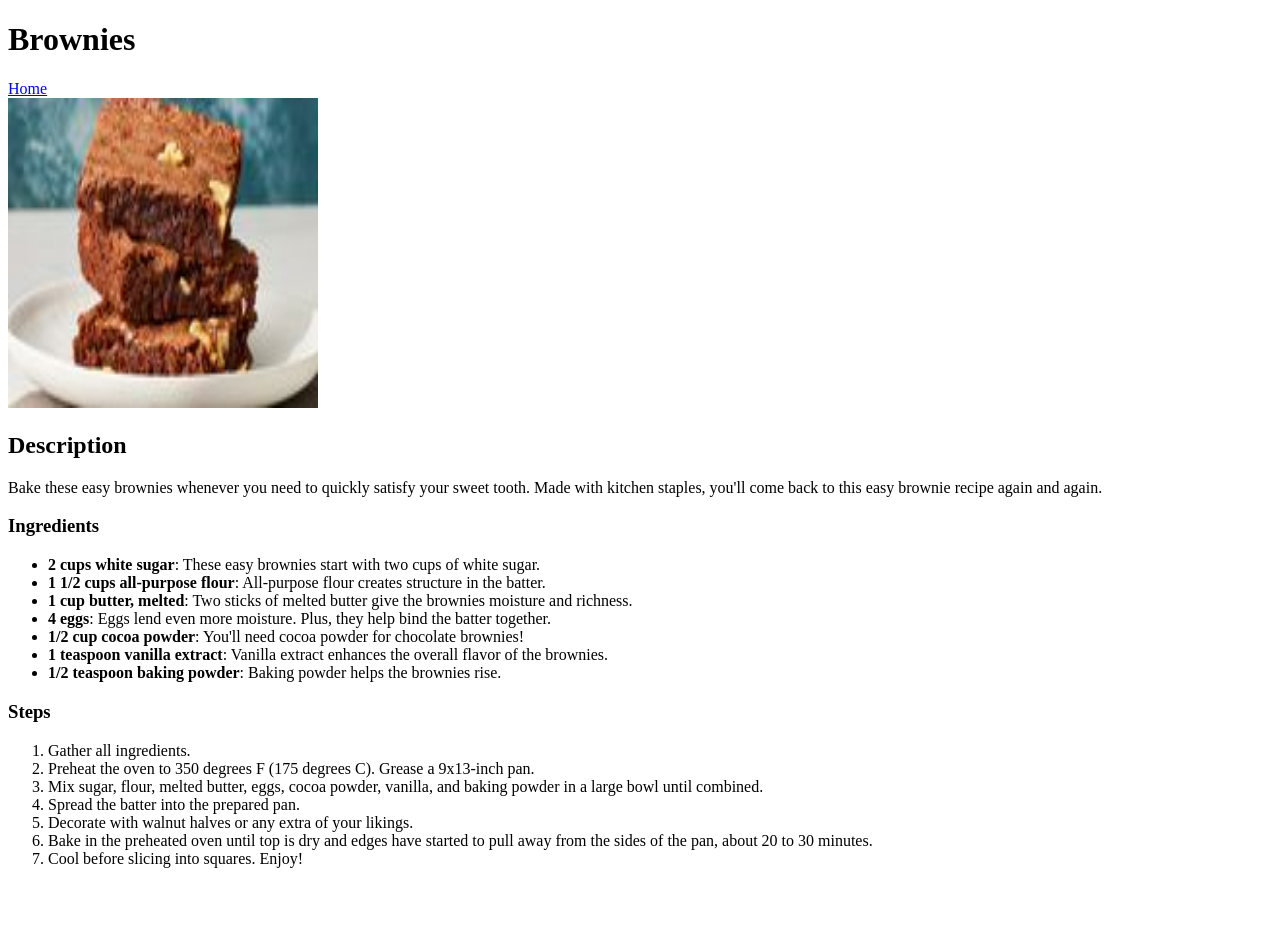
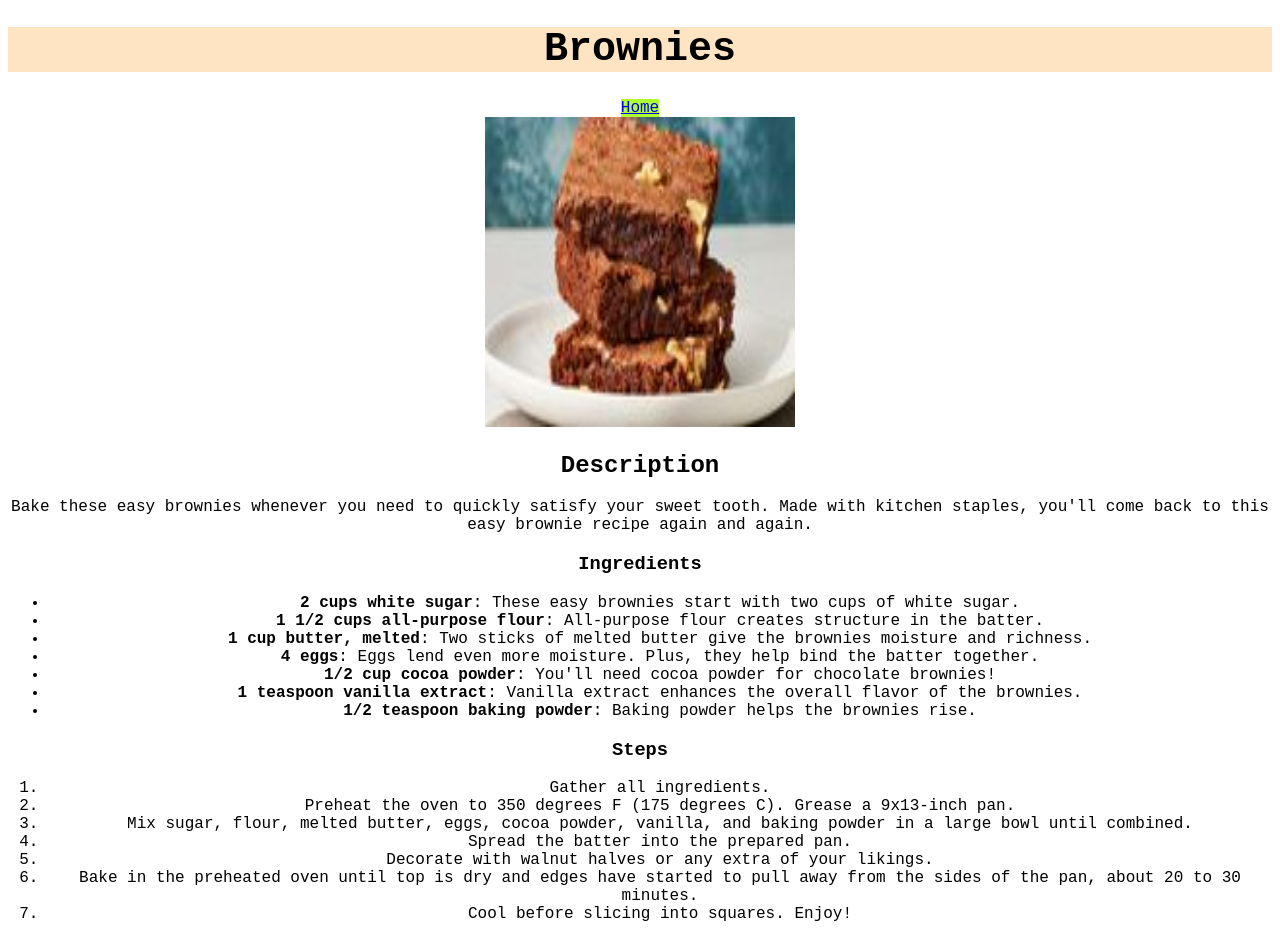
Before and after one commit to AbdulkarimMziya/odin-recipes, a plain HTML site: page recipes/browney.html in a window 1280 px wide. Before the commit the page ends 884 px from the top, so only its background shows below. Drawn offline with Linux system fonts and the light colour scheme.

Commit message:
Added Styling to make recipe page engaging
recipe title styled by inheritance css technique to match main nav background color
aligned typography at the center to maximize area of focus
renamed style.css

```diff
--- a/recipes/browney.html
+++ b/recipes/browney.html
@@ -1,13 +1,14 @@
 <!DOCTYPE html>
 <html lang="en">
 <head>
+    <link href="../styles/style.css" rel="stylesheet">
     <meta charset="UTF-8">
     <meta name="viewport" content="width=device-width, initial-scale=1.0">
     <title>Brownies</title>
 </head>
 <body>
-    <h1>Brownies</h1>
-    <a href="../index.html">Home</a>
+    <h1 class="recipe-title fancy">Brownies</h1>
+    <a class="nav" href="../index.html">Home</a>
     <br>
     <img src="../img/brownies.jpg" alt="Image of delicious brownies" height="310" width="310">
 
--- a/styles/homepage-style.css
+++ b/styles/style.css
@@ -3,18 +3,20 @@
     font-family: 'Courier New', Courier, monospace;
 }
 
-.title{
+.title, .recipe-title{
     font-size: 40px;
     font-weight: bolder;
 }
 
-
-.menu li{
+.nav{
+    background-color: greenyellow;
+}
+.menu li, .recipe-title{
     background-color: beige;
 }
 .menu a{
     font-size: 1.3rem;
 }
-.menu .odd{
+.menu .odd, .recipe-title.fancy{
     background-color: bisque;
 }
```
Also changed, not shown: index.html (+1 -1 lines), recipes/butter-chicken.html (+3 -2 lines), recipes/egg-fried-rice.html (+3 -2 lines), recipes/hibiscus-tea.html (+3 -2 lines).
